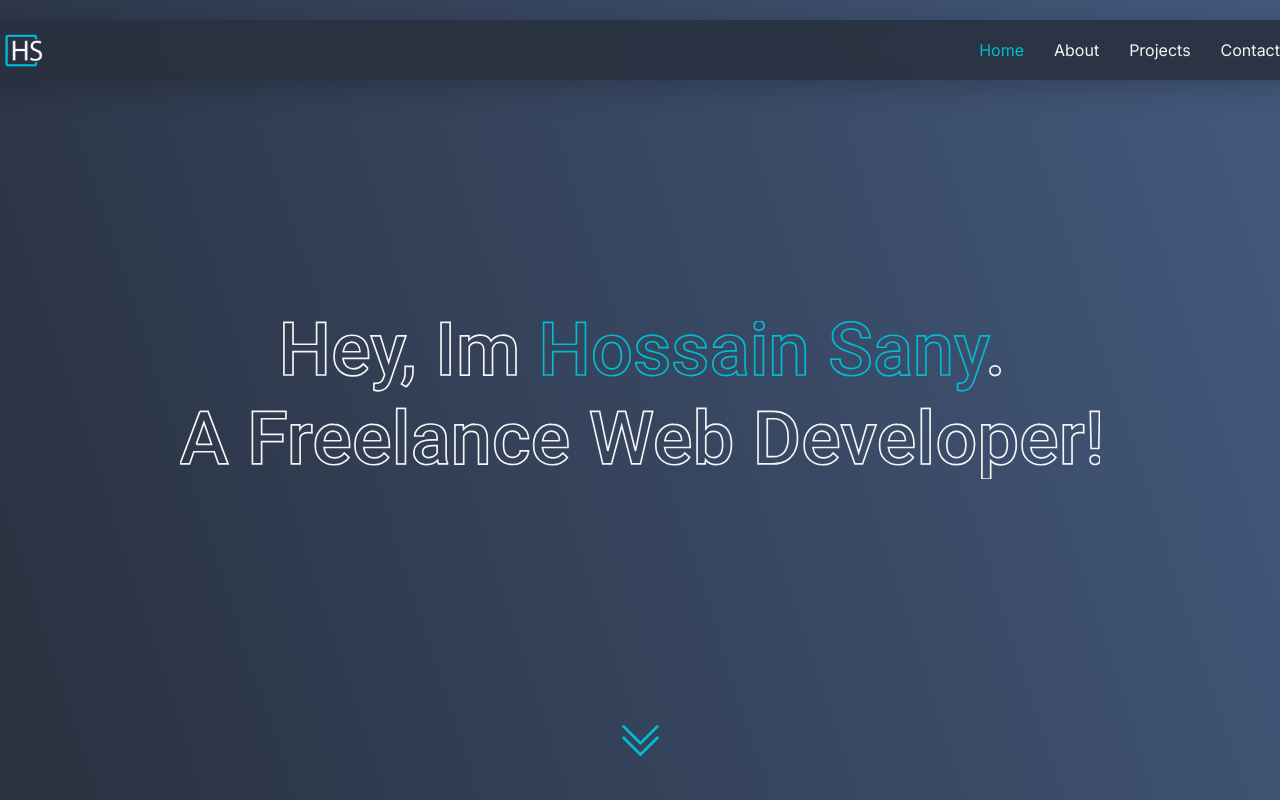
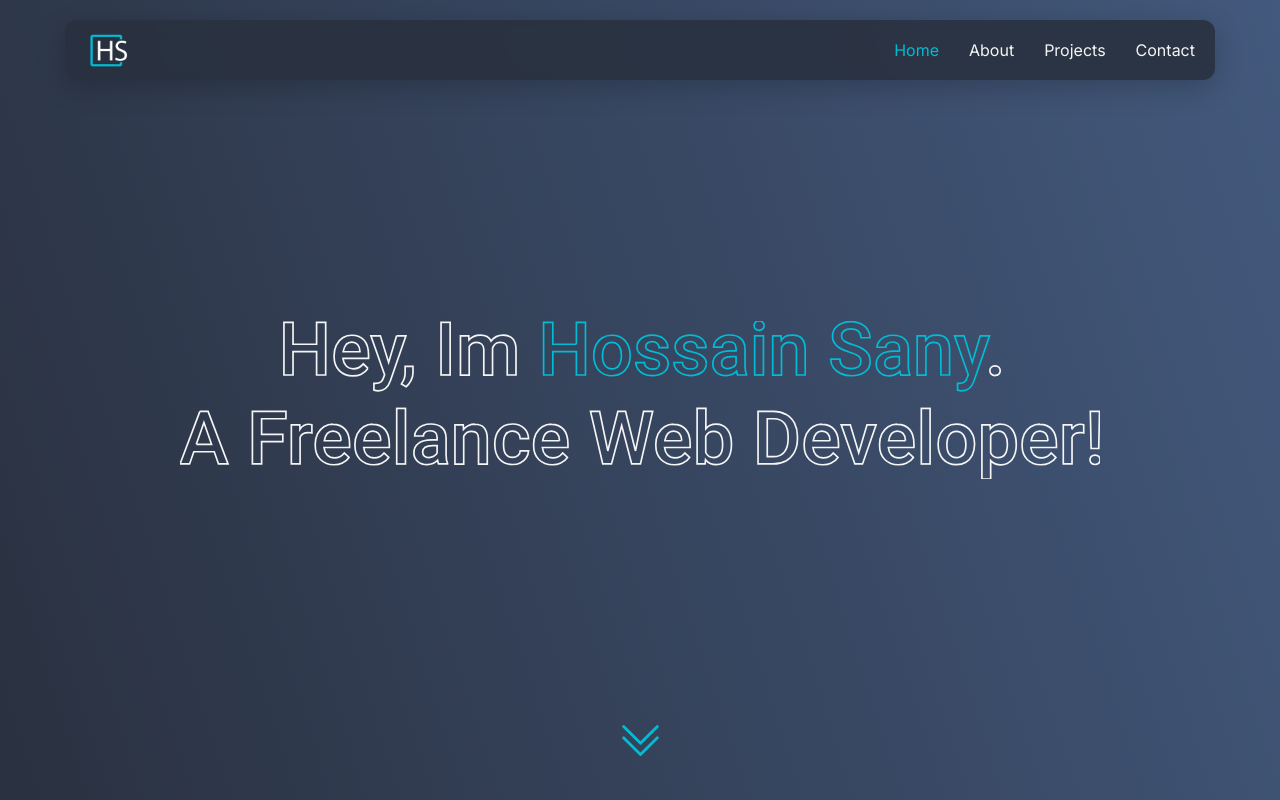
Before and after one commit to hossainsany/portfolio-site, a React (Vite) app: page / in a window 1280 px wide. Shown: the top 800 px of the page. Built offline with nearby package versions, Linux system fonts and the light colour scheme.

Commit message:
navbar resonsive bug fix

```diff
--- a/src/components/navbar/Navbar.module.scss
+++ b/src/components/navbar/Navbar.module.scss
@@ -135,3 +135,9 @@
         }
     }
 }
+// other
+@media screen and (min-width: 1200px) and (max-width: 1400px) {
+    .navbar {
+        width: 1150px;
+    }
+}
```
